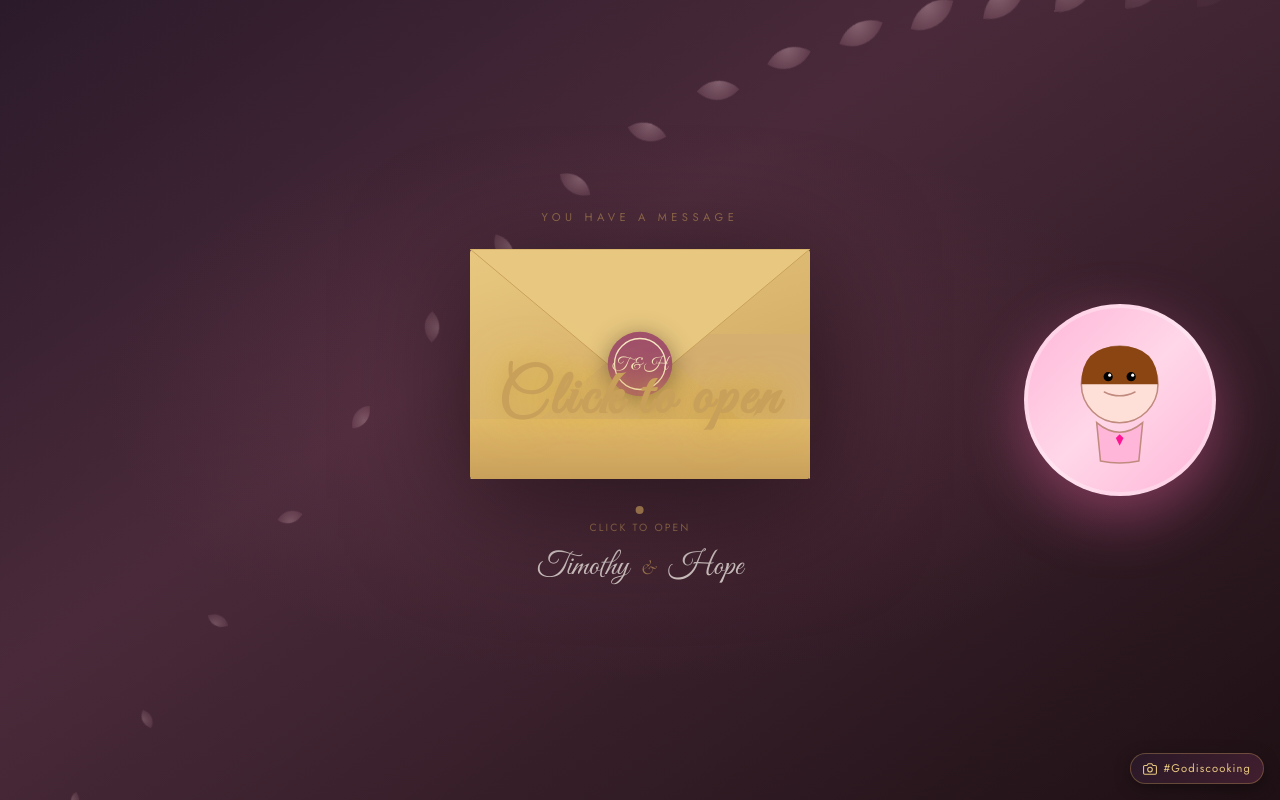
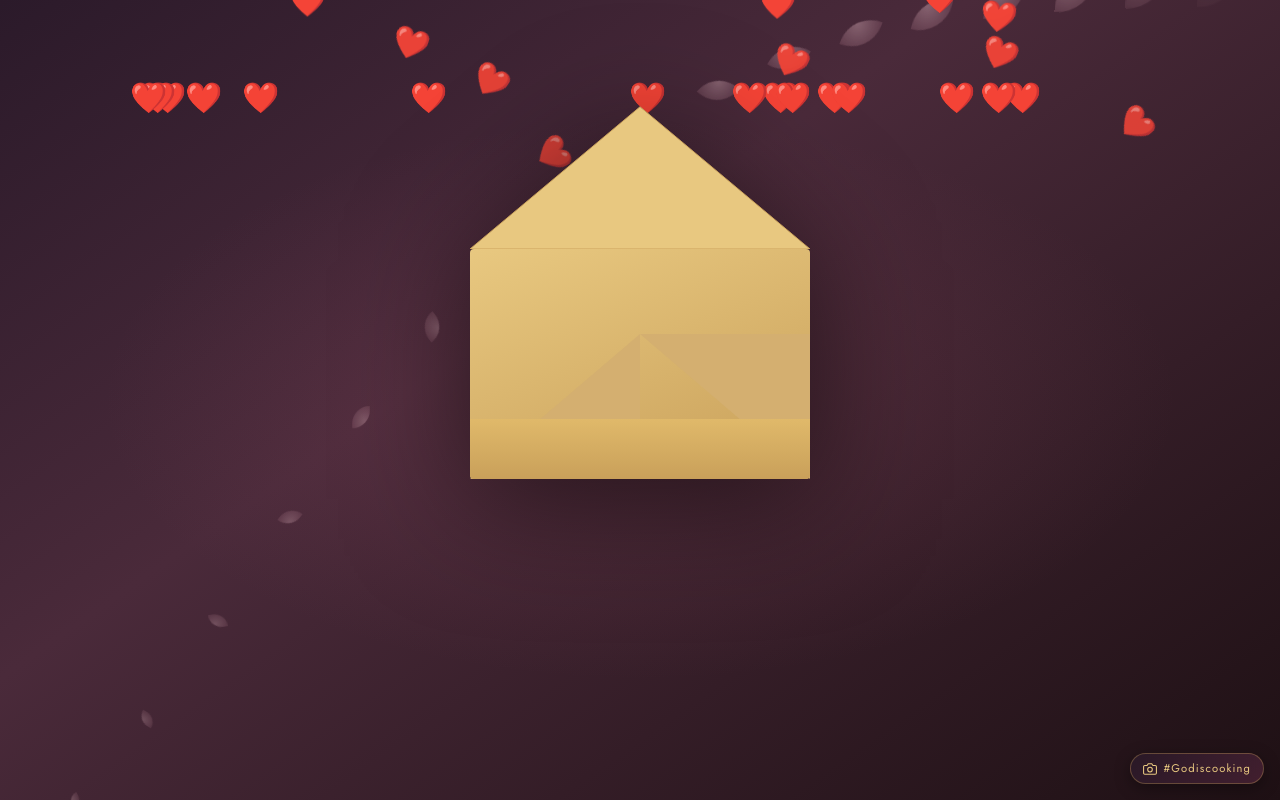
Before and after one commit to Trilly-1/wedding-site, a React (Vite) app: page / in a window 1280 px wide. Built offline with nearby package versions, Linux system fonts and the light colour scheme; a web font is replaced by a local one.

Commit message:
🎬 Add auto-play sequence: avatars move together, clap hands, hearts rain, envelope opens!

```diff
--- a/src/components/EnvelopeIntro.jsx
+++ b/src/components/EnvelopeIntro.jsx
@@ -9,6 +9,42 @@ export default function EnvelopeIntro({ onEnter }) {
     // Add animations to the document head
     const style = document.createElement('style')
     style.textContent = `
+      @keyframes moveLeftToCenter {
+        0% {
+          transform: translateX(0) translateY(0) scale(1);
+        }
+        100% {
+          transform: translateX(120px) translateY(0) scale(1);
+        }
+      }
+
+      @keyframes moveRightToCenter {
+        0% {
+          transform: translateX(0) translateY(0) scale(1);
+        }
+        100% {
+          transform: translateX(-120px) translateY(0) scale(1);
+        }
+      }
+
+      @keyframes clap-left {
+        0%, 100% {
+          transform: rotateZ(0deg);
+        }
+        50% {
+          transform: rotateZ(-30deg);
+        }
+      }
+
+      @keyframes clap-right {
+        0%, 100% {
+          transform: rotateZ(0deg);
+        }
+        50% {
+          transform: rotateZ(30deg);
+        }
+      }
+
       @keyframes flyInFromLeft {
         0% {
           opacity: 0;
@@ -89,6 +125,26 @@ export default function EnvelopeIntro({ onEnter }) {
         }
       }
 
+      .animate-move-to-center-left {
+        animation: moveLeftToCenter 1.5s ease-in-out forwards;
+        animation-delay: 2.5s;
+      }
+
+      .animate-move-to-center-right {
+        animation: moveRightToCenter 1.5s ease-in-out forwards;
+        animation-delay: 2.5s;
+      }
+
+      .animate-clap-left {
+        animation: clap-left 0.6s ease-in-out forwards;
+        animation-delay: 4s;
+      }
+
+      .animate-clap-right {
+        animation: clap-right 0.6s ease-in-out forwards;
+        animation-delay: 4s;
+      }
+
       .animate-fly-in-left {
         animation: flyInFromLeft 1.2s cubic-bezier(0.34, 1.56, 0.64, 1) forwards;
       }
@@ -127,32 +183,27 @@ export default function EnvelopeIntro({ onEnter }) {
     return () => style.remove()
   }, [])
 
+  // Auto-play sequence timer
+  useEffect(() => {
+    if (stage === 'idle') {
+      const timer1 = setTimeout(() => {
+        // After avatars move and clap (4.6s), trigger envelope opening
+        setShowFireworks(true)
+        setStage('flap-opening')
+      }, 4600)
+
+      const timer2 = setTimeout(() => {
+        setStage('cards-rising')
+      }, 5550)
+
+      return () => {
+        clearTimeout(timer1)
+        clearTimeout(timer2)
+      }
+    }
+  }, [stage])
+
   const handleEnvelopeClick = () => {
-    if (stage !== 'idle') return
-    setShowFireworks(true)
-    setStage('flap-opening')
-    setTimeout(() => setStage('cards-rising'), 950)
-  }
-
-  const createFireworks = () => {
-    const particles = []
-    const colors = ['#FF69B4', '#FFD700', '#FF6B6B', '#FF1493', '#FFB6C1']
-
-    for (let i = 0; i < 30; i++) {
-      const angle = (i / 30) * Math.PI * 2
-      const velocity = 4 + Math.random() * 6
-      particles.push({
-        id: i,
-        x: Math.cos(angle) * velocity * 10,
-        y: Math.sin(angle) * velocity * 10,
-        color: colors[Math.floor(Math.random() * colors.length)],
-        delay: Math.random() * 0.2
-      })
-    }
-    return particles
-  }
-
-  const handleClickToOpen = () => {
     if (stage !== 'idle') return
     setShowFireworks(true)
     setStage('flap-opening')
@@ -191,11 +242,11 @@ export default function EnvelopeIntro({ onEnter }) {
         ))}
       </div>
 
-      {/* ✨ ANIMATED AVATARS & CENTER CLICK AREA - Only on idle ✨ */}
+      {/* ✨ ANIMATED AVATARS - Auto-play sequence ✨ */}
       {stage === 'idle' && (
         <div className="absolute inset-0 z-40 flex items-center justify-center pointer-events-none">
           {/* LEFT AVATAR - Timothy */}
-          <div className="absolute left-8 lg:left-16 animate-fly-in-left hidden md:block" style={{ animationDelay: '0s' }}>
+          <div className="absolute animate-fly-in-left animate-move-to-center-left animate-clap-left hidden md:block" style={{ animationDelay: '0s' }}>
             <div className="relative w-48 h-48 mx-auto animate-float">
               <div className="absolute inset-0 rounded-full animate-pulse-glow" />
               <div
@@ -221,33 +272,8 @@ export default function EnvelopeIntro({ onEnter }) {
             </div>
           </div>
 
-          {/* CENTER - CLICK TO OPEN TEXT (Shining & Prominent) */}
-          <div
-            className="relative z-50 text-center cursor-pointer pointer-events-auto group"
-            onClick={handleClickToOpen}
-          >
-            {/* Shining "Click to open" text */}
-            <p
-              className="text-4xl md:text-5xl lg:text-6xl font-script text-gold animate-shine animate-pulse-scale font-bold tracking-wide"
-              style={{
-                textShadow: '0 0 20px rgba(201, 160, 90, 0.8), 0 0 40px rgba(255, 215, 0, 0.5)',
-                letterSpacing: '0.05em'
-              }}
-            >
-              Click to open
-            </p>
-
-            {/* Hover effect - glow pulse */}
-            <div className="absolute inset-0 rounded-full blur-2xl opacity-0 group-hover:opacity-50 transition-opacity duration-300"
-              style={{
-                background: 'radial-gradient(circle, rgba(201, 160, 90, 0.5), transparent)',
-                zIndex: -1
-              }}
-            />
-          </div>
-
           {/* RIGHT AVATAR - Hope */}
-          <div className="absolute right-8 lg:right-16 animate-fly-in-right hidden md:block" style={{ animationDelay: '0.2s' }}>
+          <div className="absolute animate-fly-in-right animate-move-to-center-right animate-clap-right hidden md:block" style={{ animationDelay: '0.2s' }}>
             <div className="relative w-48 h-48 mx-auto animate-float" style={{ animationDelay: '0.3s' }}>
               <div className="absolute inset-0 rounded-full animate-pulse-glow" />
               <div
@@ -279,30 +305,9 @@ export default function EnvelopeIntro({ onEnter }) {
         </div>
       )}
 
-      {/* ✨ FIREWORKS & FALLING HEARTS - Show on click ✨ */}
+      {/* ✨ FALLING HEARTS - Show on clap ✨ */}
       {showFireworks && stage !== 'idle' && (
         <>
-          {/* Fireworks particles from center */}
-          {createFireworks().map((particle) => (
-            <div
-              key={`firework-${particle.id}`}
-              className="fixed firework"
-              style={{
-                left: '50%',
-                top: '50%',
-                width: '12px',
-                height: '12px',
-                borderRadius: '50%',
-                backgroundColor: particle.color,
-                '--tx': `${particle.x}px`,
-                '--ty': `${particle.y}px`,
-                animationDelay: `${particle.delay}s`,
-                boxShadow: `0 0 10px ${particle.color}, 0 0 20px ${particle.color}`,
-                pointerEvents: 'none'
-              }}
-            />
-          ))}
-
           {/* Falling hearts */}
           {[...Array(25)].map((_, i) => (
             <div
```
